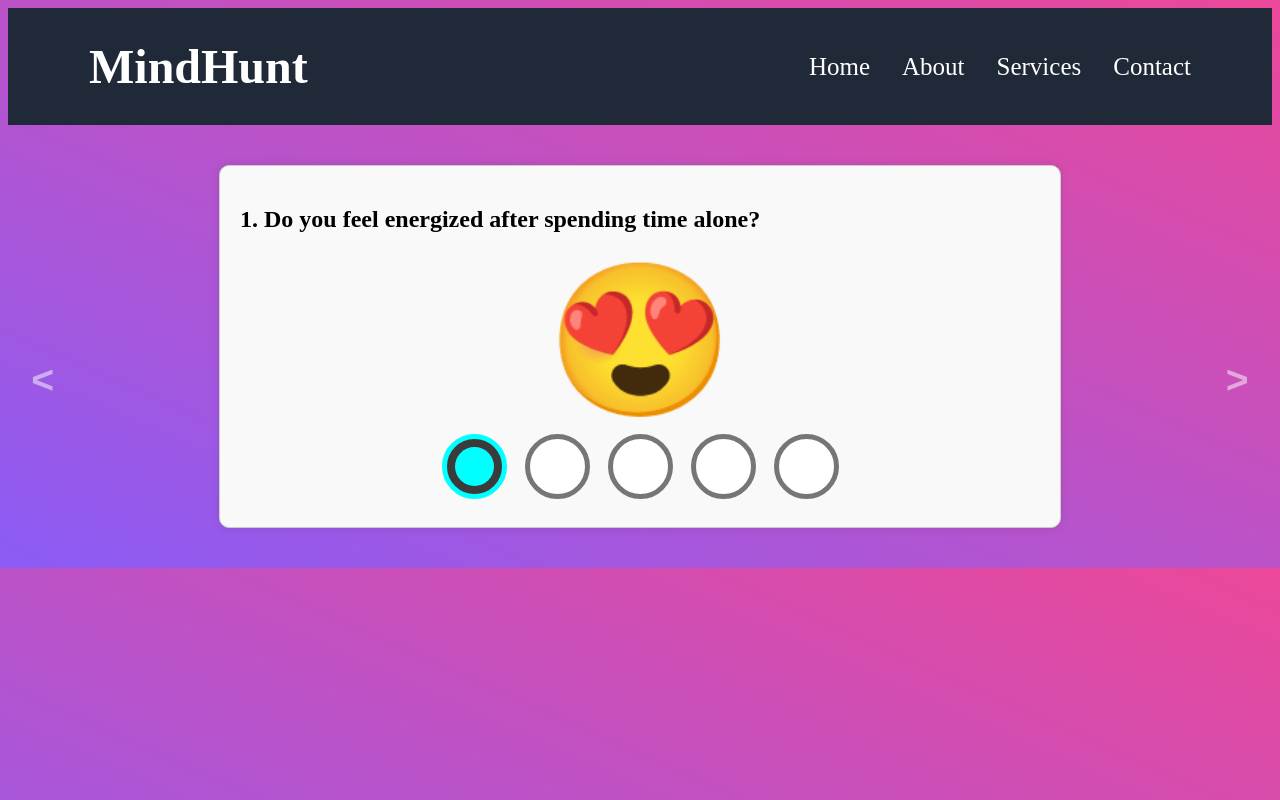
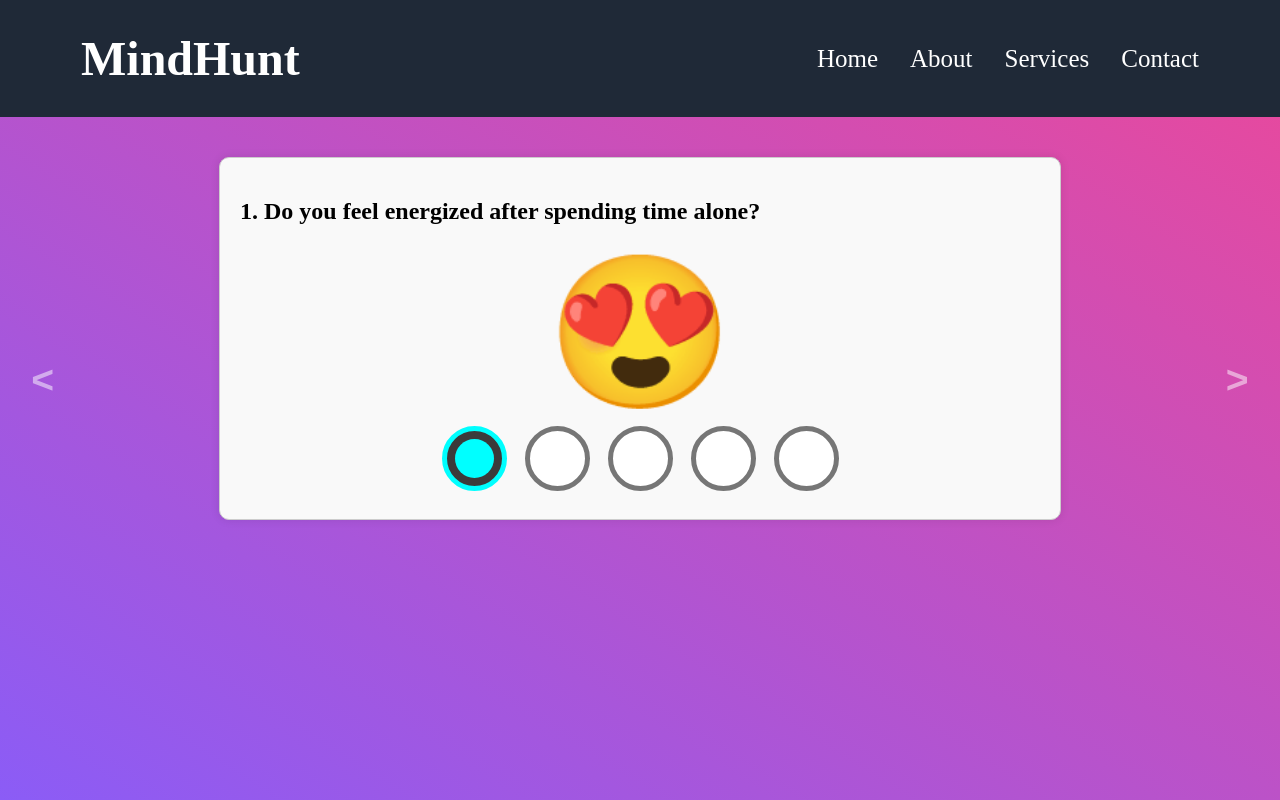
Before and after one commit to Prajith04/mind-hunt, a React (Vite) app: page / in a window 1280 px wide. Built offline with nearby package versions, Linux system fonts and the light colour scheme.

Commit message:
background

```diff
--- a/src/App.css
+++ b/src/App.css
@@ -0,0 +1,8 @@
+body, html {
+    margin: 0;
+    padding: 0;
+    height: 100%;
+}
+body { /* Ensure full viewport height */
+    background: linear-gradient(to top right, #8B5CF6, #EC4899);
+}
--- a/src/Question.css
+++ b/src/Question.css
@@ -1,6 +1,3 @@
-body{
-    background-image: linear-gradient(to top right, #8B5CF6, #EC4899);
-}
 #next{
     position: absolute;
     right: 25px;
```
